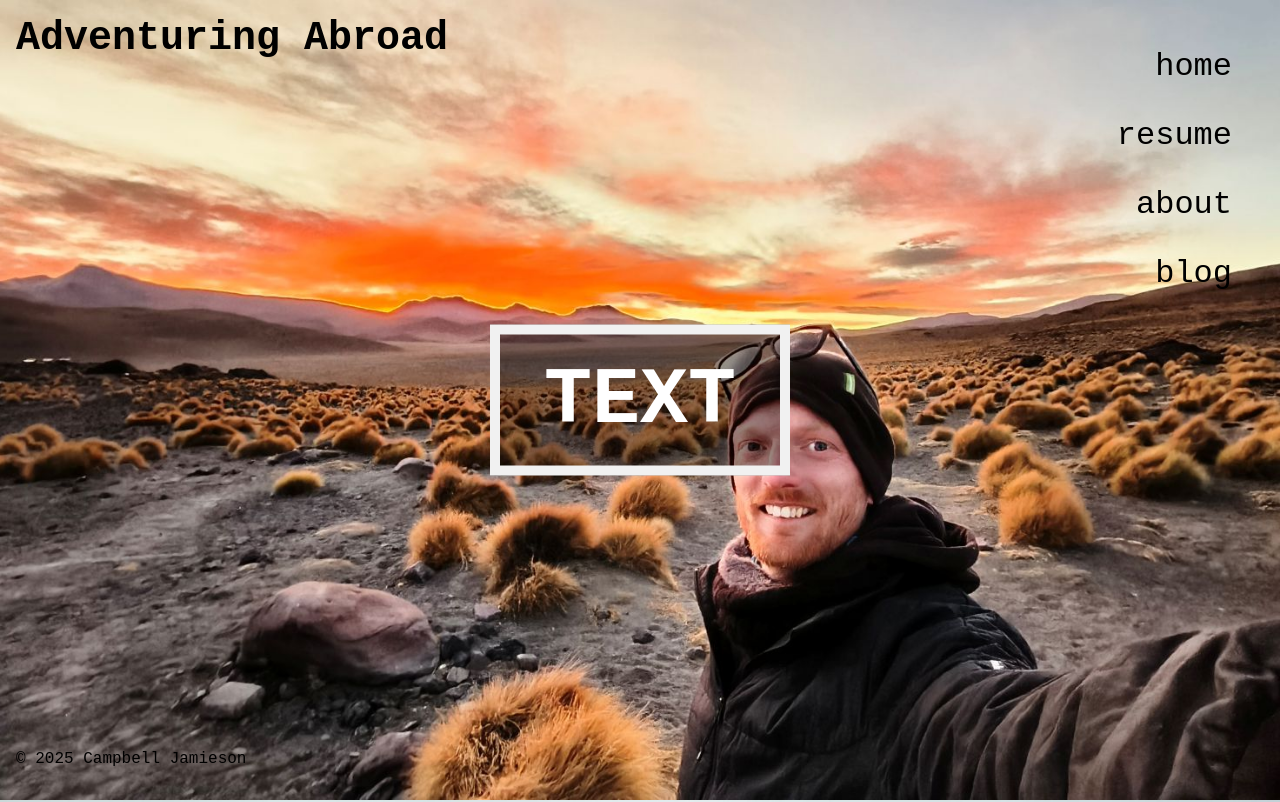
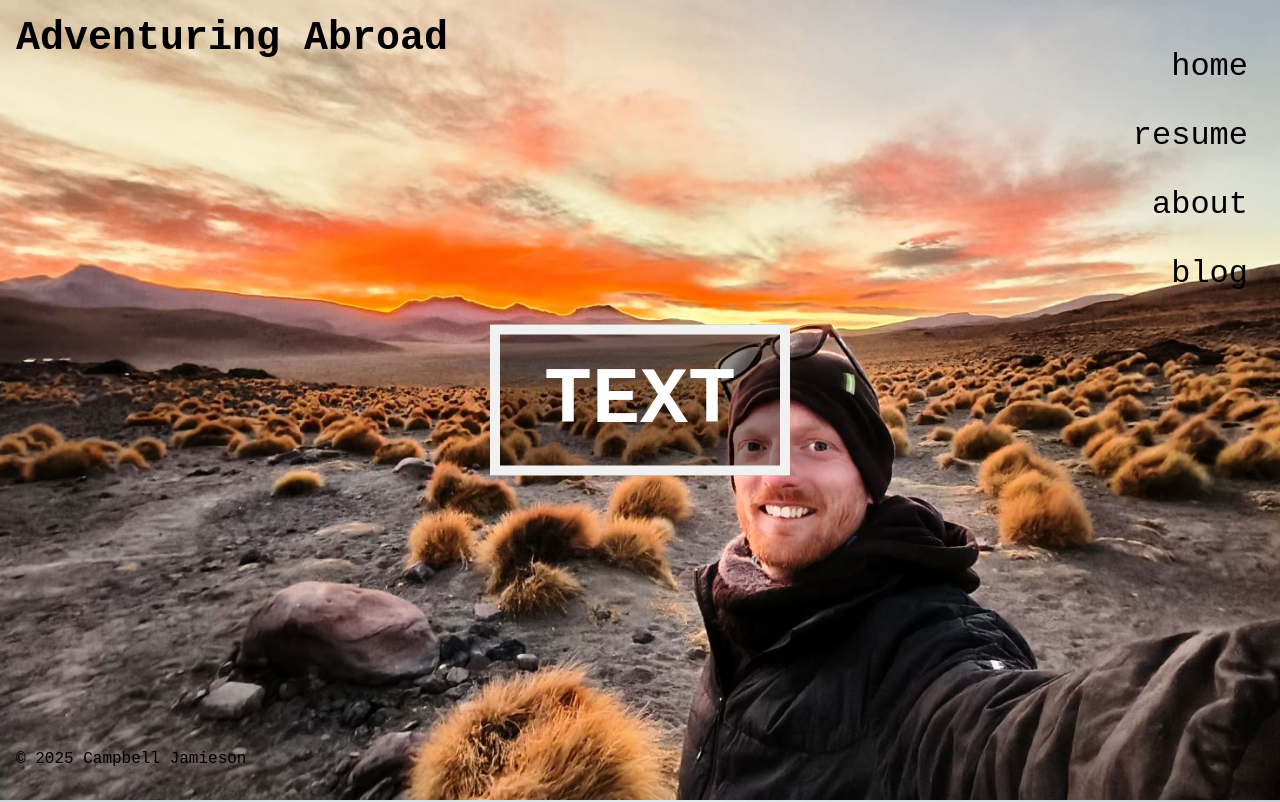
Before and after one commit to Lebmac/resume, a plain HTML site: page public/blog.html in a window 1280 px wide. Shown: the top 802 px of the page. Drawn offline with Linux system fonts and the light colour scheme; a web font is replaced by a local one.

Commit message:
Update stylesAlt.css

```diff
--- a/public/stylesAlt.css
+++ b/public/stylesAlt.css
@@ -60,7 +60,7 @@ header {
 
 nav {
     position: fixed;
-    right: 2rem;
+    right: 1rem;
 }
 
 nav ul {
@@ -74,6 +74,7 @@ nav ul li {
     padding: 1rem;
 }
 
+
 a {
     text-decoration: none;
     color: #000;
@@ -85,5 +86,33 @@ footer {
     position: fixed;
     width: 100%;
     z-index: 9;
+}
+
+/* width */
+::-webkit-scrollbar {
+  height: 8px;
+  width: 8px;
+}
+
+/* Track */
+::-webkit-scrollbar-track {
+  opacity: o;
+}
+
+/* Handle */
+::-webkit-scrollbar-thumb {
+  background: darkolivegreen;
+}
+
+/* Handle on hover */
+::-webkit-scrollbar-thumb:hover {
+  background: olivedrab;
+}
+
+a:hover {
+  color: white;
+  font-weight: 800;
+  background-color: darkolivegreen;
+  padding: 1rem;
 
 }
```
